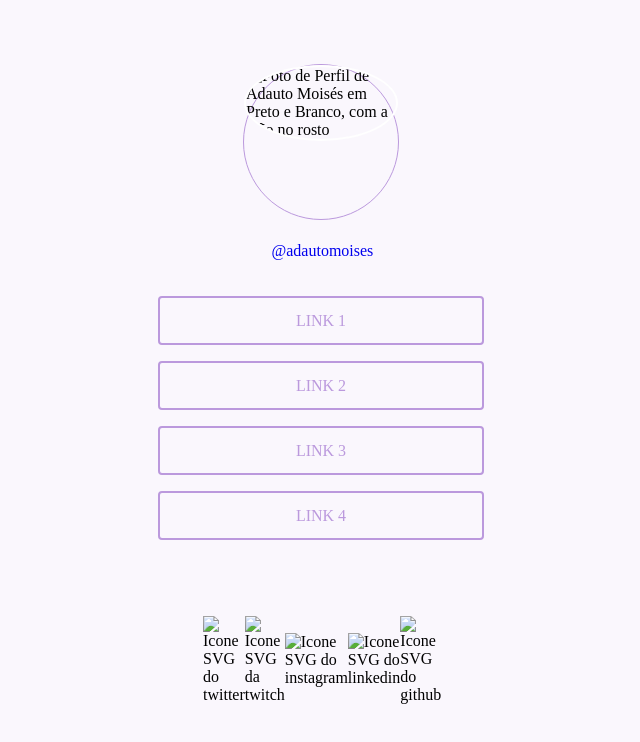
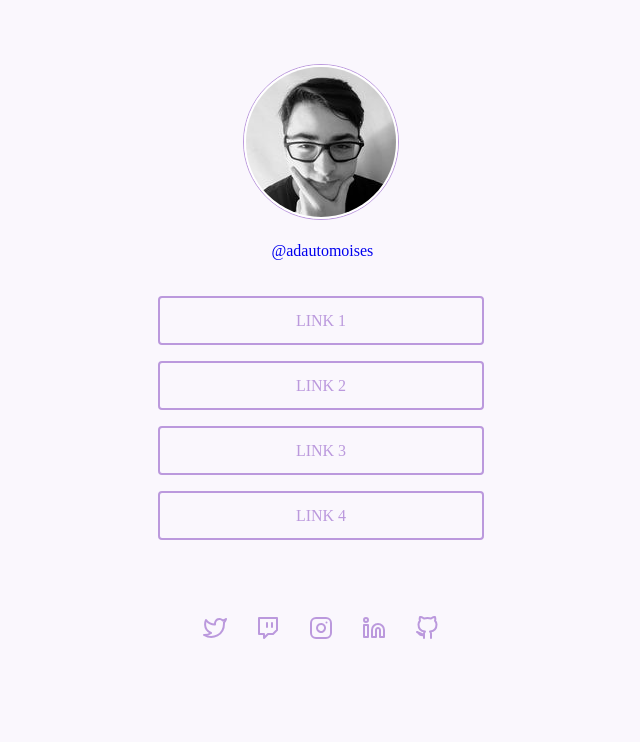
Before and after one commit to adautomoises/Desafio-Social-Tree, a plain HTML site: page index.html in a window 1280 px wide. Shown: the whole page, without its empty margins (319-959 px from the left). Drawn offline with Linux system fonts and the light colour scheme; the site is published under a folder, as on GitHub Pages, so addresses that start at the root find nothing.

Commit message:
Update index.html

```diff
--- a/index.html
+++ b/index.html
@@ -10,7 +10,7 @@
 <body>
   <main>
     <div class="border-profile-image">
-      <img class="profile-image" src="/src/assets/foto.jpg" alt="Foto de Perfil de Adauto Moisés em Preto e Branco, com a mão no rosto">
+      <img class="profile-image" src="./src/assets/foto.jpg" alt="Foto de Perfil de Adauto Moisés em Preto e Branco, com a mão no rosto">
     </div>
     <a class="profile-link" href="https://www.instagram.com.br/adautomoises">@adautomoises</a>
     <div class="links">
@@ -26,11 +26,11 @@
       LINK 4
     </div>
     <footer class="icons">
-      <img src = "/src/assets/twitter.svg" alt="Icone SVG do twitter"/>
-      <img src = "/src/assets/twitch.svg" alt="Icone SVG da twitch"/>
-      <img src = "/src/assets/instagram.svg" alt="Icone SVG do instagram"/>
-      <img src = "/src/assets/linkedin.svg" alt="Icone SVG do linkedin"/>
-      <img src = "/src/assets/github.svg" alt="Icone SVG do github"/>
+      <img src = "./src/assets/twitter.svg" alt="Icone SVG do twitter"/>
+      <img src = "./src/assets/twitch.svg" alt="Icone SVG da twitch"/>
+      <img src = "./src/assets/instagram.svg" alt="Icone SVG do instagram"/>
+      <img src = "./src/assets/linkedin.svg" alt="Icone SVG do linkedin"/>
+      <img src = "./src/assets/github.svg" alt="Icone SVG do github"/>
     </footer>
   </main>
 </body>
```
